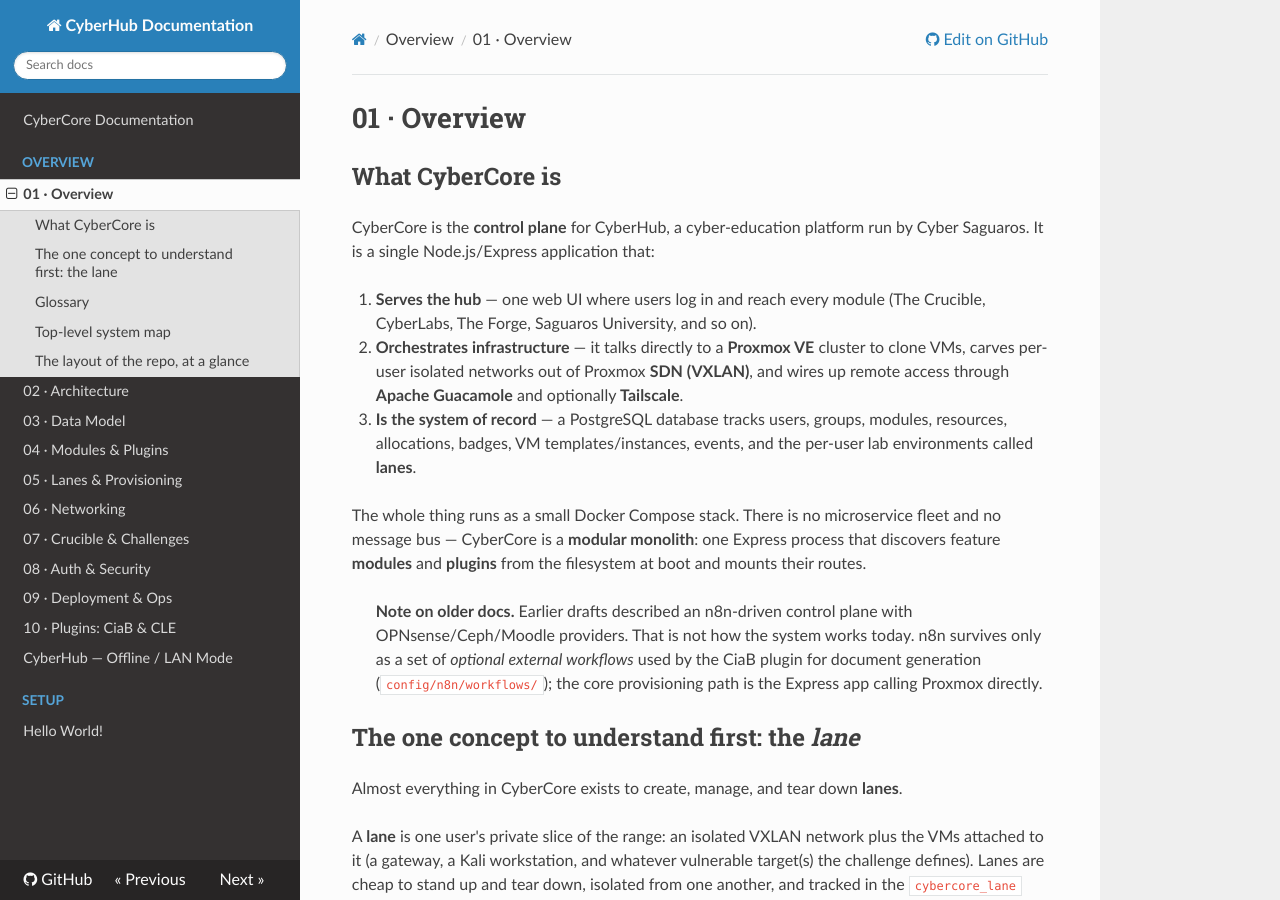
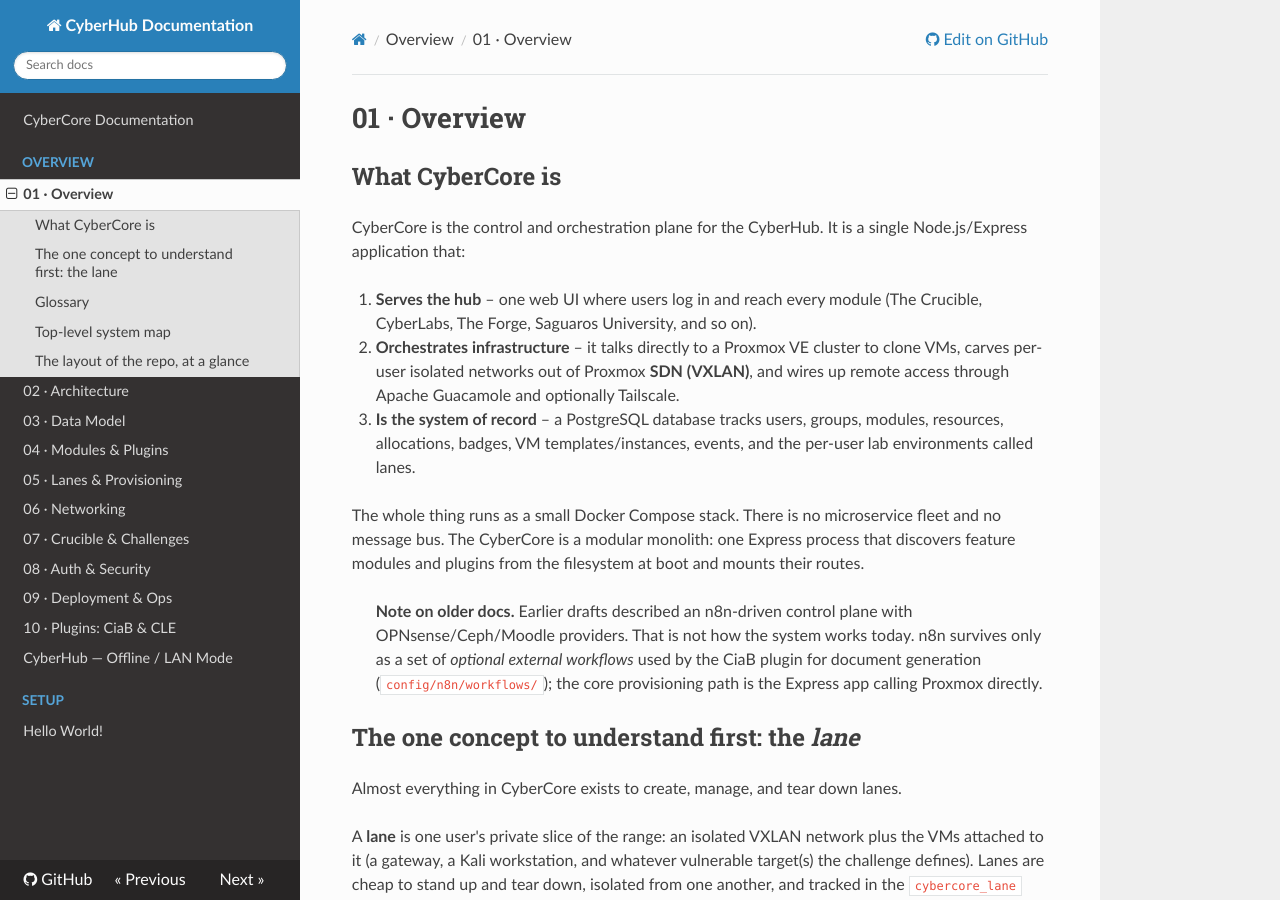
Before and after one commit to Saguaros-CyberHub/CyberHub-Docs, an MkDocs documentation site: the page built from docs/Overview/01-overview.md, in a window 1280 px wide and 900 px high. Built offline with MkDocs 1.6.1, drawn with Linux system fonts in a browser that asks for light colours; nearby versions of some CDN libraries.

Commit message:
Refine documentation and update MkDocs configuration
- Clarify descriptions in Overview and index documentation files.
- Add search plugin to MkDocs configuration for improved site navigation.
- Ensure mkdocs-mermaid2-plugin is listed in requirements.

```diff
--- a/docs/Overview/01-overview.md
+++ b/docs/Overview/01-overview.md
@@ -2,22 +2,21 @@
 
 ## What CyberCore is
 
-CyberCore is the **control plane** for CyberHub, a cyber-education platform run
-by Cyber Saguaros. It is a single Node.js/Express application that:
+CyberCore is the control and orchestration plane for the CyberHub. It is a single Node.js/Express application that:
 
-1. **Serves the hub** — one web UI where users log in and reach every module
+1. **Serves the hub** – one web UI where users log in and reach every module
    (The Crucible, CyberLabs, The Forge, Saguaros University, and so on).
-2. **Orchestrates infrastructure** — it talks directly to a **Proxmox VE**
+2. **Orchestrates infrastructure** – it talks directly to a Proxmox VE
    cluster to clone VMs, carves per-user isolated networks out of Proxmox
-   **SDN (VXLAN)**, and wires up remote access through **Apache Guacamole** and
-   optionally **Tailscale**.
-3. **Is the system of record** — a PostgreSQL database tracks users, groups,
+   **SDN (VXLAN)**, and wires up remote access through Apache Guacamole and
+   optionally Tailscale.
+3. **Is the system of record** – a PostgreSQL database tracks users, groups,
    modules, resources, allocations, badges, VM templates/instances, events, and
-   the per-user lab environments called **lanes**.
+   the per-user lab environments called lanes.
 
 The whole thing runs as a small Docker Compose stack. There is no microservice
-fleet and no message bus — CyberCore is a **modular monolith**: one Express
-process that discovers feature **modules** and **plugins** from the filesystem
+fleet and no message bus. The CyberCore is a modular monolith: one Express
+process that discovers feature modules and plugins from the filesystem
 at boot and mounts their routes.
 
 > **Note on older docs.** Earlier drafts described an n8n-driven control plane
@@ -28,7 +27,7 @@ at boot and mounts their routes.
 
 ## The one concept to understand first: the *lane*
 
-Almost everything in CyberCore exists to create, manage, and tear down **lanes**.
+Almost everything in CyberCore exists to create, manage, and tear down lanes.
 
 A **lane** is one user's private slice of the range: an isolated VXLAN network
 plus the VMs attached to it (a gateway, a Kali workstation, and whatever
--- a/mkdocs.yml
+++ b/mkdocs.yml
@@ -11,3 +11,9 @@ theme: readthedocs
 
 markdown_extensions:
   - admonition
+
+plugins:
+  # Declaring `plugins` replaces the defaults, so `search` must be listed
+  # explicitly to keep site search working.
+  - search
+  - mermaid2
--- a/requirements.txt
+++ b/requirements.txt
@@ -1 +1,2 @@
 mkdocs==1.6.1
+mkdocs-mermaid2-plugin==1.2.3
```
Also changed, not shown: docs/index.md (+4 -4 lines).
